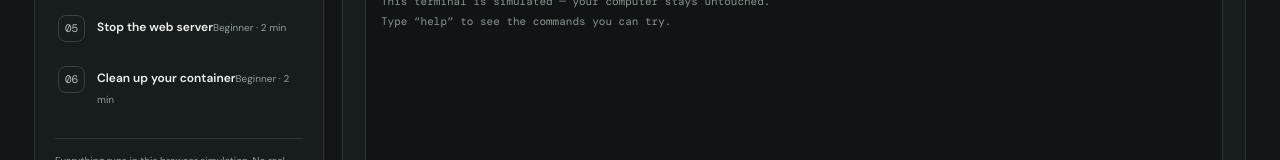
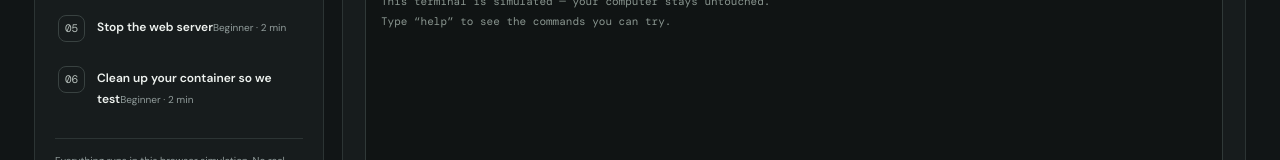
Before and after one commit to s13gyan/s13gyan-web, a website: page public/index.html in a window 1280 px wide. Shown: the part 534-694 px from the top of the page. Drawn offline with nearby package versions, Linux system fonts and the light colour scheme.

Commit message:
test: update cleanup mission title
Co-authored-by: Copilot <223556219+Copilot@users.noreply.github.com>

```diff
--- a/public/index.html
+++ b/public/index.html
@@ -48,7 +48,7 @@
       {title:'See what is running',category:'INSPECTION',level:'Beginner · 2 min',description:'Docker gives you a quick view of containers that are currently up. Check that your web server is there.',goal:'List the running containers and find the one named “web”.',hint:'docker ps',tip:'<b>Tip:</b> <code>docker ps</code> lists running containers. Add <code>-a</code> to include stopped ones too.'},
       {title:'Read the container logs',category:'DEBUGGING',level:'Beginner · 2 min',description:'Logs are often the fastest way to understand what an application is doing inside a container.',goal:'Print the recent log output from the container named “web”.',hint:'docker logs web',tip:'<b>Tip:</b> Use a container name or ID with <code>docker logs</code>. Try <code>-f</code> when you want to follow new lines.'},
       {title:'Stop the web server',category:'LIFECYCLE',level:'Beginner · 2 min',description:'Containers can be stopped cleanly when you no longer need them. Your container stays on disk after it stops.',goal:'Stop the running container called “web”.',hint:'docker stop web',tip:'<b>Tip:</b> Stopping a container keeps it available. You can start it again later with <code>docker start web</code>.'},
-      {title:'Clean up your container',category:'LIFECYCLE',level:'Beginner · 2 min',description:'A stopped container can be removed while the image remains available for future runs.',goal:'Remove the stopped container called “web” from the container list.',hint:'docker rm web',tip:'<b>Tip:</b> Docker requires a container to be stopped before ordinary removal. Images and containers are separate things.'}
+      {title:'Clean up your container so we test',category:'LIFECYCLE',level:'Beginner · 2 min',description:'A stopped container can be removed while the image remains available for future runs.',goal:'Remove the stopped container called “web” from the container list.',hint:'docker rm web',tip:'<b>Tip:</b> Docker requires a container to be stopped before ordinary removal. Images and containers are separate things.'}
     ];
     const $=s=>document.querySelector(s), out=$('#terminal-output'), input=$('#command-input');
     let saved={};try{saved=JSON.parse(localStorage.getItem('dockyard-progress')||'{}')}catch{}
```
